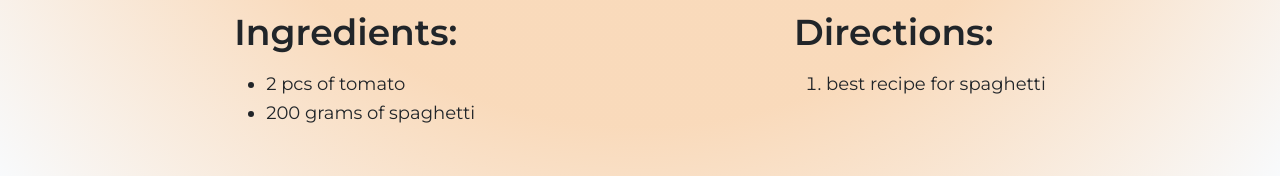
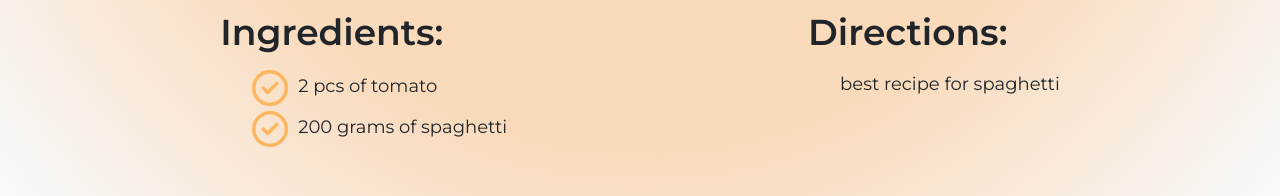
Before and after one commit to zhanel00/Project-Asui, an Angular app in the folder asui/: page /recipe/1 in a window 1280 px wide. Shown: the part 862-1058 px from the top of the page. Built offline with nearby package versions, Linux system fonts and the light colour scheme.

Commit message:
unfinished recipe-detail page

```diff
--- a/asui/package.json
+++ b/asui/package.json
@@ -18,6 +18,11 @@
     "@angular/platform-browser": "^15.2.0",
     "@angular/platform-browser-dynamic": "^15.2.0",
     "@angular/router": "^15.2.0",
+    "@fortawesome/angular-fontawesome": "^0.12.1",
+    "@fortawesome/fontawesome-svg-core": "^6.4.0",
+    "@fortawesome/free-brands-svg-icons": "^6.4.0",
+    "@fortawesome/free-regular-svg-icons": "^6.4.0",
+    "@fortawesome/free-solid-svg-icons": "^6.4.0",
     "@ng-bootstrap/ng-bootstrap": "14.1.0",
     "@popperjs/core": "^2.11.6",
     "bootstrap": "^5.2.3",
--- a/asui/src/app/app.module.ts
+++ b/asui/src/app/app.module.ts
@@ -5,6 +5,9 @@ import { AppRoutingModule } from './app-routing.module';
 import { AppComponent } from './app.component';
 import { RecipeDetailsComponent } from './recipe-details/recipe-details.component';
 import { NgbModule } from '@ng-bootstrap/ng-bootstrap';
+import { FaIconLibrary, FontAwesomeModule } from "@fortawesome/angular-fontawesome";
+import { fas } from '@fortawesome/free-solid-svg-icons';
+import { far } from '@fortawesome/free-regular-svg-icons';
 
 @NgModule({
   declarations: [
@@ -14,9 +17,14 @@ import { NgbModule } from '@ng-bootstrap/ng-bootstrap';
   imports: [
     BrowserModule,
     AppRoutingModule,
-    NgbModule
+    NgbModule,
+    FontAwesomeModule
   ],
   providers: [],
   bootstrap: [AppComponent]
 })
-export class AppModule { }
+export class AppModule {
+  constructor(library: FaIconLibrary) {
+    library.addIconPacks(fas, far);
+  }
+}
--- a/asui/src/app/recipe-details/recipe-details.component.css
+++ b/asui/src/app/recipe-details/recipe-details.component.css
@@ -129,4 +129,17 @@ ngb-rating {
   font-weight: 400;
   font-size: 18px;
   line-height: 29px;
+  list-style: none;
+  display: flex;
+  align-content: center;
+  text-align: center;
 }
+
+.recipe-content-ingredients li p, .recipe-content-directions li p {
+  margin: 0 10px;
+  padding: 2px 0;
+}
+
+li fa-icon {
+  -webkit-text-stroke: 0.5em #FFB661
+}
--- a/asui/src/app/recipe-details/recipe-details.component.html
+++ b/asui/src/app/recipe-details/recipe-details.component.html
@@ -30,7 +30,7 @@
        <h2>Ingredients: </h2>
        <ul>
          <li *ngFor="let ingredient of recipe.ingredients">
-           {{ingredient.quantity}} {{ingredient.units}} of {{ingredient.name}}
+           <fa-icon [icon]="['far', 'check-circle']" [styles]="{'stroke': '#FFB661', 'color': '#FFB661'}" size="2x" ></fa-icon> <p>{{ingredient.quantity}} {{ingredient.units}} of {{ingredient.name}}</p>
          </li>
        </ul>
      </div>
--- a/asui/src/app/recipe.service.ts
+++ b/asui/src/app/recipe.service.ts
@@ -1,6 +1,6 @@
 import { Injectable } from '@angular/core';
 import { HttpClient } from "@angular/common/http";
-import {Observable} from "rxjs";
+import {catchError, Observable} from "rxjs";
 import { Recipe } from "./recipe-model";
 
 @Injectable({
--- a/asui/src/index.html
+++ b/asui/src/index.html
@@ -6,6 +6,7 @@
   <base href="/">
   <meta name="viewport" content="width=device-width, initial-scale=1">
   <link rel="icon" type="image/x-icon" href="favicon.ico">
+  <script src="https://kit.fontawesome.com/23c7acb460.js" crossorigin="anonymous"></script>
 </head>
 <body>
   <app-root></app-root>
```
Also changed, not shown: 1 other file (tests, documents, lock files or other folders).
